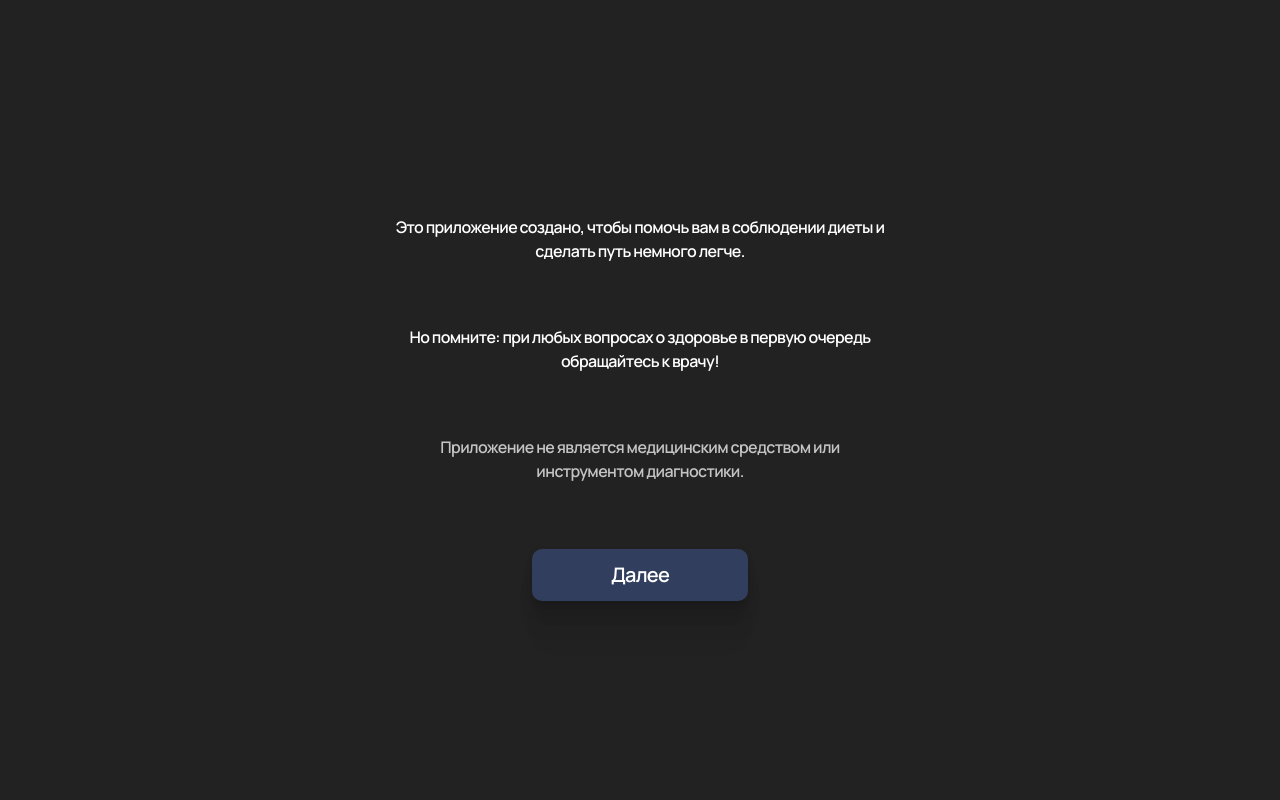
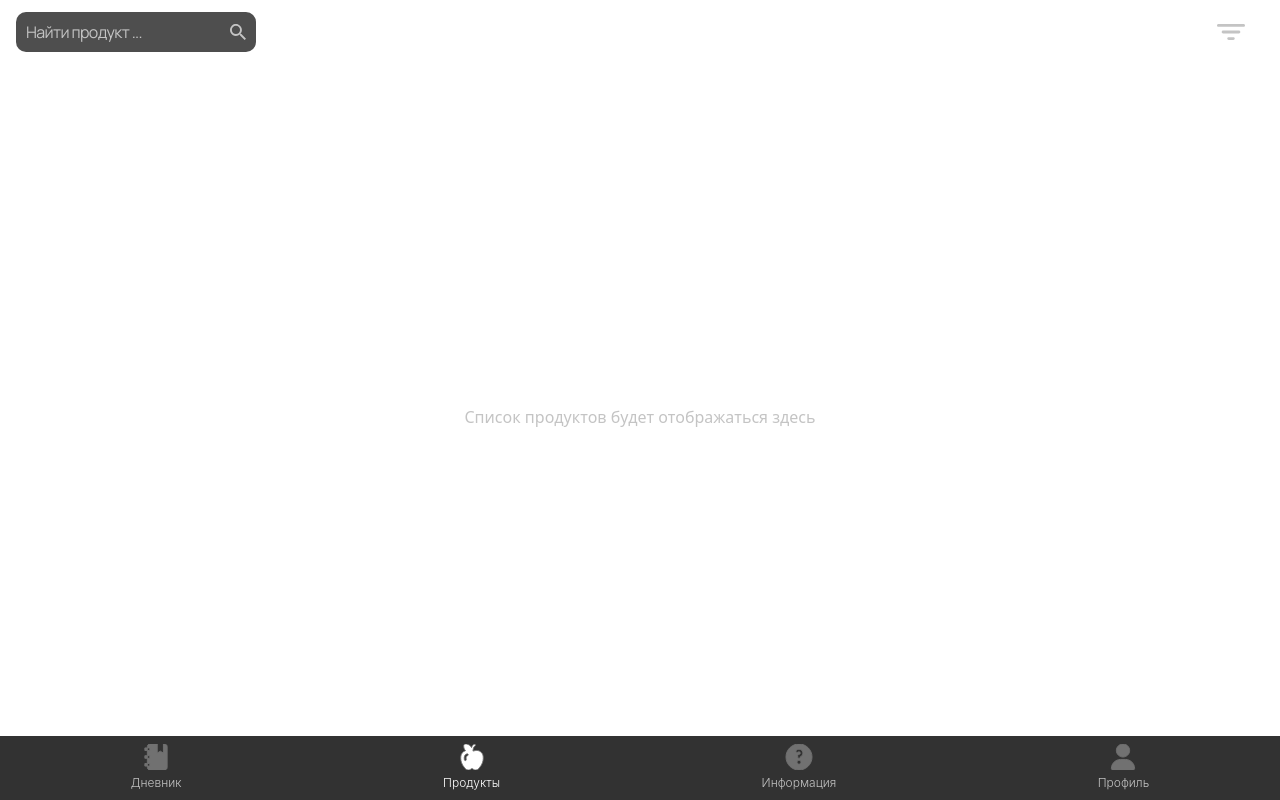
Before and after one commit to ahamkara-Nh/frontend, a React (Vite) app: page /products in a window 1280 px wide. Before the commit this address led to /onboarding. Built offline with nearby package versions, Linux system fonts and the light colour scheme.

Commit message:
search bar ready

```diff
--- a/src/App.jsx
+++ b/src/App.jsx
@@ -12,6 +12,7 @@ import HomePhase0 from './screens/Home/HomePhase0';
 import HomePhase1 from './screens/Home/HomePhase1';
 import StoryDetailScreen from './screens/StoryDetail/StoryDetailScreen';
 import OnboardingAllergies from './screens/Onboarding/OnboardingAllergies';
+import ProductsScreen from './screens/Products/ProductsScreen';
 import { AuthProvider } from './context/AuthContext';
 
 // Placeholder for where the app navigates after onboarding
@@ -34,6 +35,7 @@ function App() {
         <Route path="/home/phase0" element={<HomePhase0 />} />
         <Route path="/home/phase1" element={<HomePhase1 />} />
         <Route path="/diary" element={<HomePhase1 />} />
+        <Route path="/products" element={<ProductsScreen />} />
         <Route path="/story/:storyId" element={<StoryDetailScreen />} />
         <Route path="*" element={<Navigate to="/" replace />} />
       </Routes>
--- /dev/null
+++ b/src/components/SearchBar/SearchBar.css
@@ -0,0 +1,37 @@
+.search-bar {
+    position: relative;
+    background-color: #4E4E4E;
+    border-radius: 10px;
+    width: 240px;
+    height: 40px;
+    display: flex;
+    align-items: center;
+}
+
+.search-input {
+    background: transparent;
+    border: none;
+    width: 100%;
+    height: 100%;
+    padding: 8px 40px 8px 10px;
+    color: #fff;
+    font-family: 'Manrope', sans-serif;
+    font-size: 16px;
+    line-height: 1.5;
+    letter-spacing: -0.04em;
+}
+
+.search-input::placeholder {
+    color: #C4C4C4;
+}
+
+.search-input:focus {
+    outline: none;
+}
+
+.search-icon {
+    position: absolute;
+    right: 10px;
+    width: 16px;
+    height: 16px;
+}
--- /dev/null
+++ b/src/components/SearchBar/SearchBar.jsx
@@ -0,0 +1,23 @@
+import React from 'react';
+import './SearchBar.css';
+
+const SearchBar = ({ searchQuery, setSearchQuery, placeholder }) => {
+    const handleSearchChange = (e) => {
+        setSearchQuery(e.target.value);
+    };
+
+    return (
+        <div className="search-bar">
+            <input
+                type="text"
+                placeholder={placeholder || "Поиск..."}
+                value={searchQuery}
+                onChange={handleSearchChange}
+                className="search-input"
+            />
+            <img src="/icons/search-icon.svg" alt="Search" className="search-icon" />
+        </div>
+    );
+};
+
+export default SearchBar;
--- /dev/null
+++ b/src/screens/Products/ProductsScreen.css
@@ -0,0 +1,86 @@
+.products-container {
+    display: flex;
+    flex-direction: column;
+    min-height: 100vh;
+}
+
+.products-header {
+    display: flex;
+    align-items: center;
+    justify-content: space-between;
+    padding: 12px 16px;
+    background-color: transparent;
+}
+
+.search-bar {
+    position: relative;
+    background-color: #4E4E4E;
+    border-radius: 10px;
+    width: 240px;
+    height: 40px;
+    display: flex;
+    align-items: center;
+}
+
+.search-input {
+    background: transparent;
+    border: none;
+    width: 100%;
+    height: 100%;
+    padding: 8px 40px 8px 10px;
+    color: #fff;
+    font-family: 'Manrope', sans-serif;
+    font-size: 16px;
+    line-height: 1.5;
+    letter-spacing: -0.04em;
+}
+
+.search-input::placeholder {
+    color: #C4C4C4;
+}
+
+.search-input:focus {
+    outline: none;
+}
+
+.search-icon {
+    position: absolute;
+    right: 10px;
+    width: 16px;
+    height: 16px;
+}
+
+.filter-button {
+    background: transparent;
+    border: none;
+    cursor: pointer;
+    display: flex;
+    align-items: center;
+    justify-content: center;
+}
+
+.filter-icon {
+    width: 28px;
+    height: 16px;
+}
+
+.products-content {
+    flex: 1;
+    padding: 20px;
+    overflow-y: auto;
+    display: flex;
+    flex-direction: column;
+    align-items: center;
+    justify-content: center;
+}
+
+.placeholder-text {
+    color: #C4C4C4;
+    text-align: center;
+}
+
+.divider {
+    height: 1px;
+    background-color: #323232;
+    margin: 15px 50px;
+}
--- /dev/null
+++ b/src/screens/Products/ProductsScreen.jsx
@@ -0,0 +1,35 @@
+import React, { useState } from 'react';
+import BottomNavBar from '../../components/BottomNavBar/BottomNavBar';
+import SearchBar from '../../components/SearchBar/SearchBar';
+import './ProductsScreen.css';
+
+const ProductsScreen = () => {
+    const [searchQuery, setSearchQuery] = useState('');
+
+    return (
+        <div className="products-container">
+            <div className="products-header">
+                <SearchBar
+                    searchQuery={searchQuery}
+                    setSearchQuery={setSearchQuery}
+                    placeholder="Найти продукт ..."
+                />
+                <button className="filter-button">
+                    <img src="/icons/filter-icon.svg" alt="Filter" className="filter-icon" />
+                </button>
+            </div>
+
+            <div className="products-content">
+                {/* Products will be listed here */}
+                <p className="placeholder-text">Список продуктов будет отображаться здесь</p>
+            </div>
+
+            <div className="divider"></div>
+            <div style={{ position: "fixed", bottom: 0, left: 0, width: "100%" }}>
+                <BottomNavBar />
+            </div>
+        </div>
+    );
+};
+
+export default ProductsScreen;
--- a/vite.config.js
+++ b/vite.config.js
@@ -9,7 +9,7 @@ export default defineConfig({
     svgr()
   ],
   server: {
-    allowedHosts: ['7a517a22a912e50c4f073bba75f40a9e.serveo.net'],
+    allowedHosts: ['84ba3582ad6e1f070168cd667ee66344.serveo.net'],
     proxy: {
       '/auth': {
         target: 'http://127.0.0.1:8000',
```
Also changed, not shown: public/icons/filter-icon.svg (added), public/icons/search-icon.svg (added).
